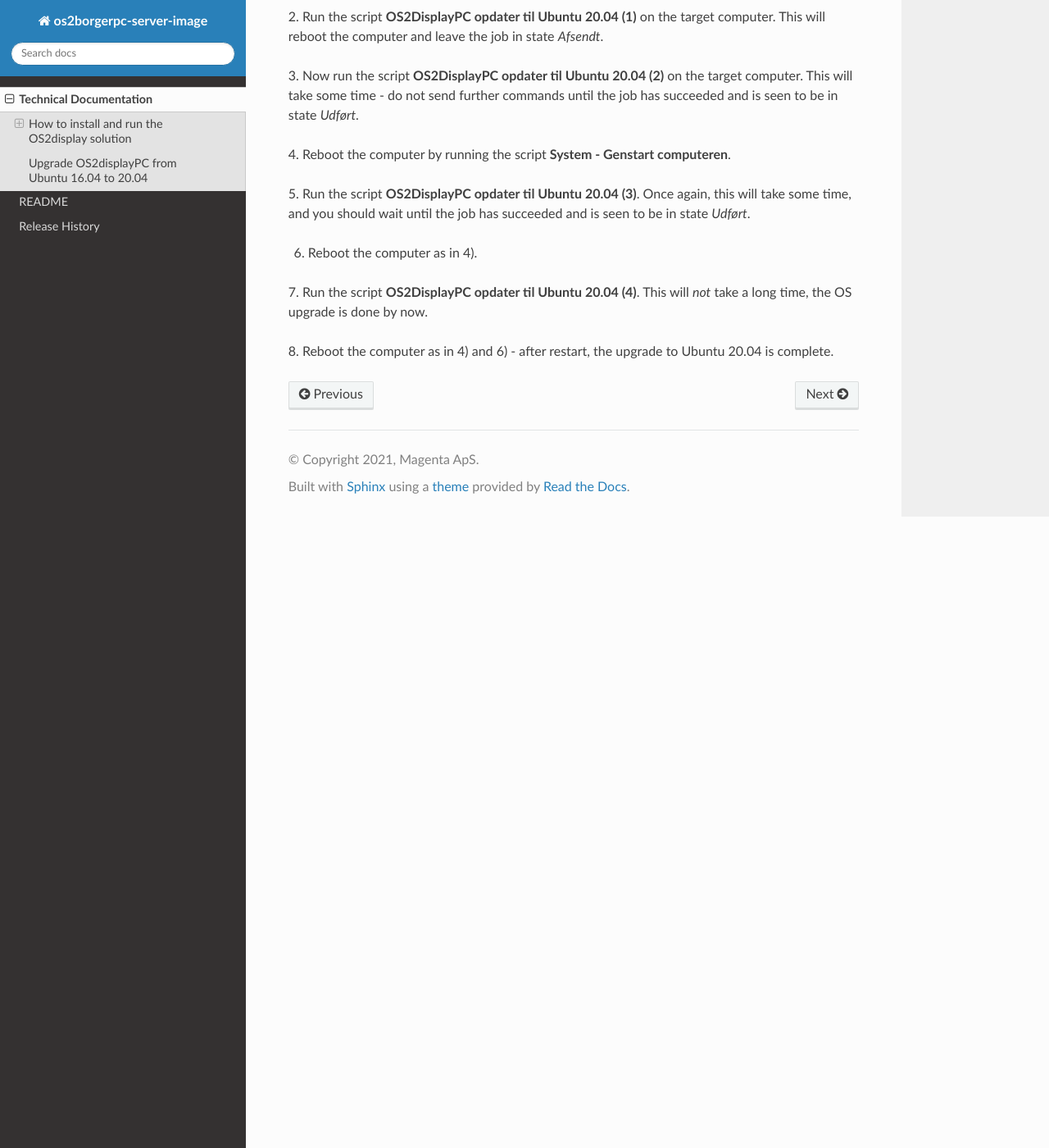
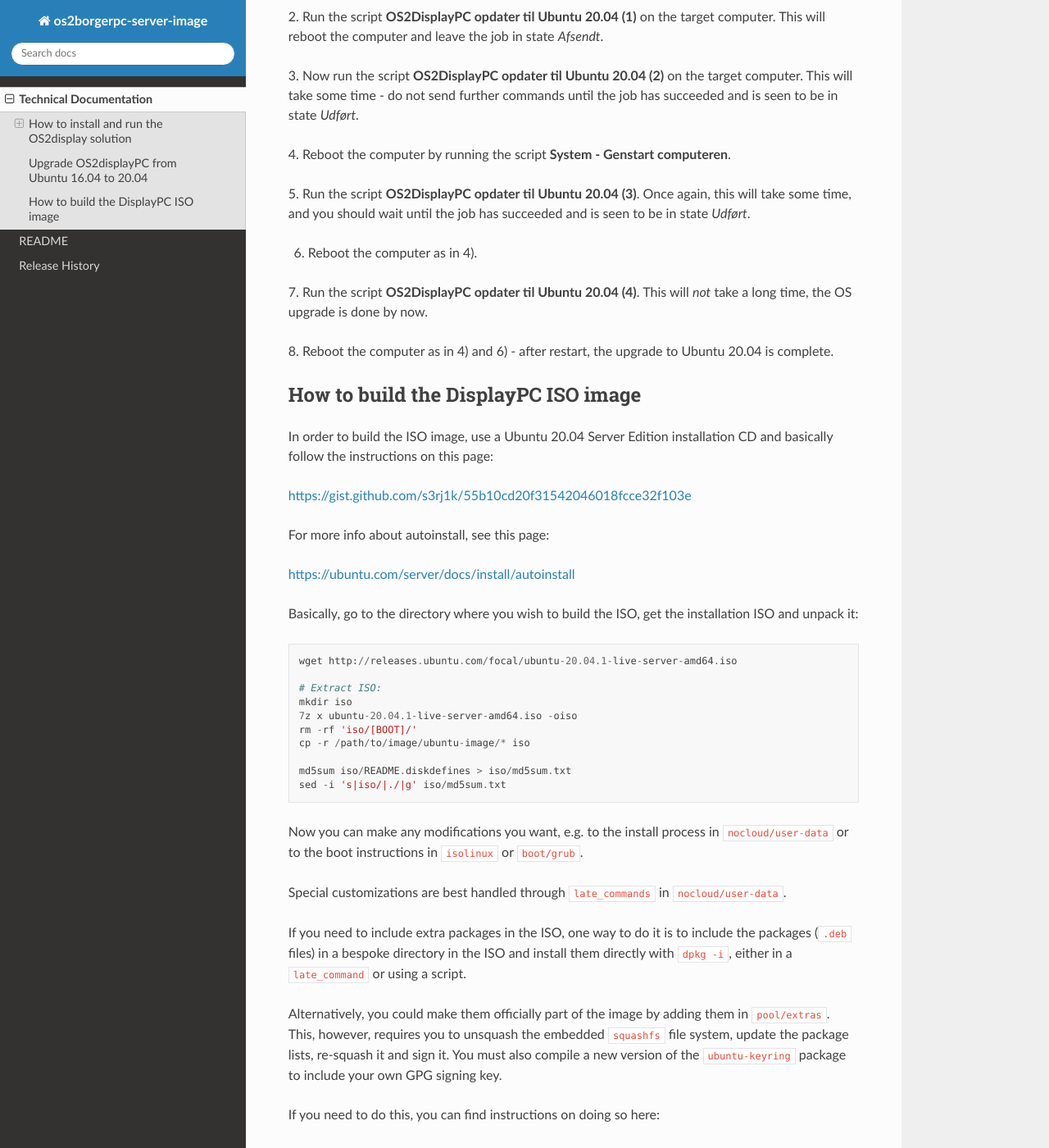
Before and after one commit to OS2borgerPC/os2borgerpc-kiosk-image, a Sphinx documentation site: the page built from docs/source/dev.rst, in a window 1280 px wide and 1400 px high, scrolled down 4684 px. Shown: the whole window at 82% size. Built offline with Sphinx 7.4.7 and the Read the Docs theme 2.0.0, drawn with Linux system fonts in a browser that asks for light colours; some of the changed text lies outside the part shown.

Commit message:
Add image build documentation to Read the Docs

```diff
--- a/docs/source/dev.rst
+++ b/docs/source/dev.rst
@@ -49,6 +49,7 @@ Remove the install media and reboot. You'll be able to login as the user
 .. danger::
     Please change this password *immediately* after deploying each
     server!! There's a script in OS2borgerPC Admin to do this.
+
 
 
 Getting network
@@ -187,3 +188,80 @@ will *not* take a long time, the OS upgrade is done by now.
 
 8. Reboot the computer as in 4) and 6) - after restart, the upgrade to Ubuntu
 20.04 is complete.
+
+
+
+How to build the DisplayPC ISO image
+************************************
+
+In order to build the ISO image, use a Ubuntu 20.04 Server Edition
+installation CD and basically follow the instructions on this page:
+
+https://gist.github.com/s3rj1k/55b10cd20f31542046018fcce32f103e
+
+For more info about autoinstall, see this page:
+
+https://ubuntu.com/server/docs/install/autoinstall
+
+Basically, go to the directory where you wish to build the ISO, get the
+installation ISO and unpack it: ::
+
+   wget http://releases.ubuntu.com/focal/ubuntu-20.04.1-live-server-amd64.iso
+
+   # Extract ISO:
+   mkdir iso
+   7z x ubuntu-20.04.1-live-server-amd64.iso -oiso
+   rm -rf 'iso/[BOOT]/'
+   cp -r /path/to/image/ubuntu-image/* iso
+
+   md5sum iso/README.diskdefines > iso/md5sum.txt
+   sed -i 's|iso/|./|g' iso/md5sum.txt
+
+
+
+Now you can make any modifications you want, e.g. to the install process in
+``nocloud/user-data`` or to the boot instructions in ``isolinux`` or
+``boot/grub``.
+
+Special customizations are best handled through ``late_commands`` in
+``nocloud/user-data``.
+
+If you need to include extra packages in the ISO, one way to do it is to
+include the packages (``.deb`` files) in a bespoke directory in the ISO
+and install them directly with ``dpkg -i``, either in a ``late_command``
+or using a script.
+
+Alternatively, you could make them officially part of the image by
+adding them in ``pool/extras``.  This, however, requires you to unsquash
+the embedded ``squashfs`` file system, update the package lists,
+re-squash it and sign it. You must also compile a new version of the
+``ubuntu-keyring`` package to include your own GPG signing key.
+
+If you need to do this, you can find instructions on doing so here:
+
+https://help.ubuntu.com/community/InstallCDCustomization
+
+If you *did* add debs to ``pool/extras``, please note:
+
+* To generate a new ``filesystem.squashfs``, you must first unpack it
+  with unsquashfs - the directory you get from that is where you put the
+  updated keyrings.
+
+* Delete the old filesystem.squashfs before rebuilding it with
+  mksquashfs, otherwise your changes are written to new paths with "_1"
+  appended.
+
+* Do not worry about  ``dpkg-scanpackages``, just follow the instructions
+  for ``apt-ftparchive`` and you're good.
+
+Once you're ready to create the ISO image for installation, run: ::
+
+    xorriso -as mkisofs -r   -V os2displaypc   -o os2displaypc-1.0.0rc1.iso   -J -l -b isolinux/isolinux.bin -c isolinux/boot.cat -no-emul-boot   -boot-load-size 4 -boot-info-table   -eltorito-alt-boot -e boot/grub/efi.img -no-emul-boot   -isohybrid-gpt-basdat -isohybrid-apm-hfsplus   -isohybrid-mbr /usr/lib/ISOLINUX/isohdpfx.bin iso/boot iso
+
+where "os2displaypc" and "os2displaypc-1.0.0rc1.iso" should be replaced
+by what you wish the tag and filename of the ISO image to be.
+
+You'll need to install the necessary dependencies to create the ISO - on
+Ubuntu 20.04, it can be done with: ::
+
+    sudo apt-get install xorriso isolinux
```
Also changed, not shown: image/README.rst (deleted).
